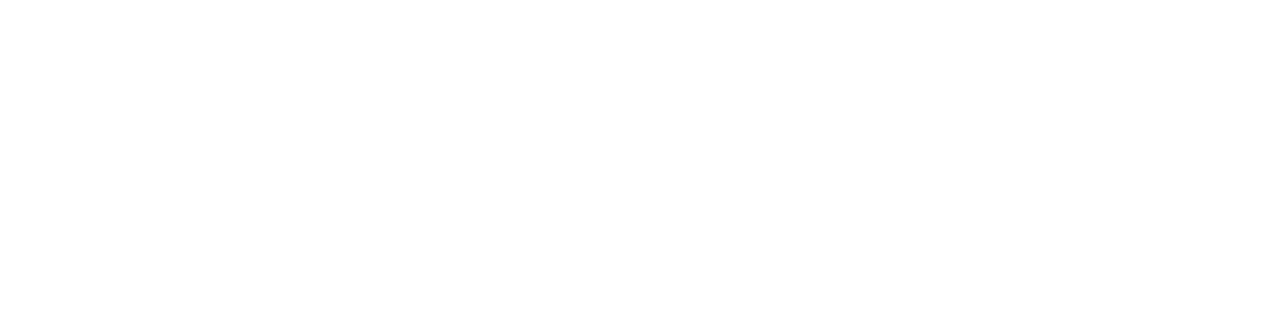
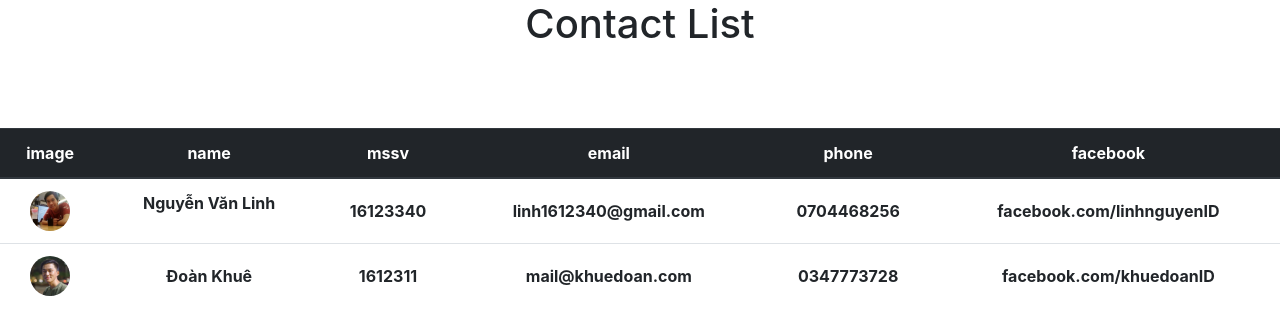
Before and after one commit to linhng98/linux-socket-programming, a plain HTML site: page load-balancer/resource/lienhe.html in a window 1280 px wide. Drawn offline with Linux system fonts and the light colour scheme.

Commit message:
add lienhe page

```diff
--- a/load-balancer/resource/lienhe.html
+++ b/load-balancer/resource/lienhe.html
@@ -10,7 +10,40 @@
 </head>
 
 <body>
-
+  <h1 class="text-center">Contact List</h1>
+  <br>
+  <br>
+  <br>
+  <table class="table table-hover">
+    <thead class="thead-dark">
+      <tr>
+        <th scope="col" class="text-center">image</th>
+        <th scope="col" class="text-center">name</th>
+        <th scope="col" class="text-center">mssv</th>
+        <th scope="col" class="text-center">email</th>
+        <th scope="col" class="text-center">phone</th>
+        <th scope="col" class="text-center">facebook</th>
+      </tr>
+    </thead>
+    <tbody>
+      <tr>
+        <th class="text-center"><img src="images/linhnguyen.jpg" class="rounded-circle" width="40px" height="40px"></th>
+        <th class="text-center" id="linhnguyen">Nguyễn Văn Linh</th>
+        <th class="text-center align-middle">16123340</th>
+        <th class="text-center align-middle">linh1612340@gmail.com</th>
+        <th class="text-center align-middle">0704468256</th>
+        <th class="text-center align-middle">facebook.com/linhnguyenID</th>
+      </tr>
+      <tr>
+        <th class="text-center"><img src="images/khuedoan.jpg" class="rounded-circle" width="40px" height="40px"></th>
+        <th class="text-center align-middle">Đoàn Khuê</th>
+        <th class="text-center align-middle">1612311</th>
+        <th class="text-center align-middle">mail@khuedoan.com</th>
+        <th class="text-center align-middle">0347773728</th>
+        <th class="text-center align-middle">facebook.com/khuedoanID</th>
+      </tr>
+    </tbody>
+  </table>
 </body>
 
 </html>
```
